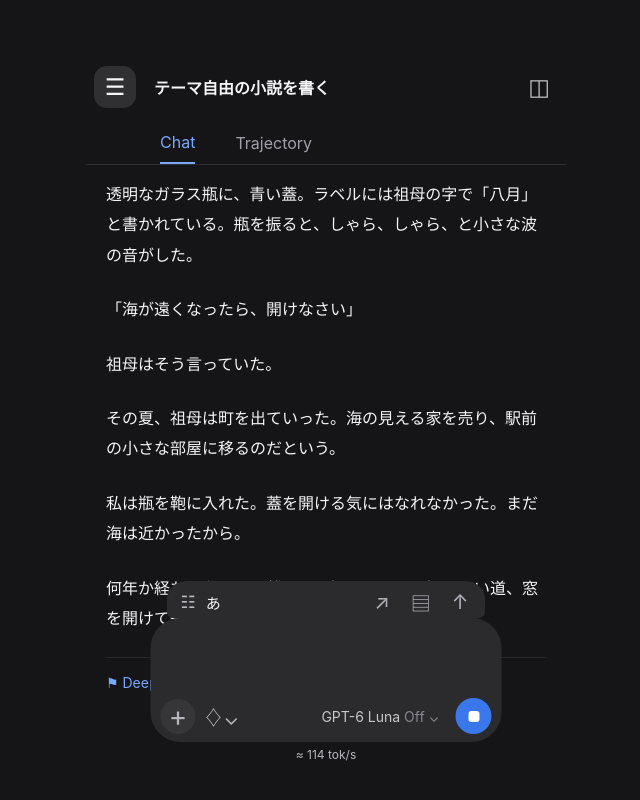
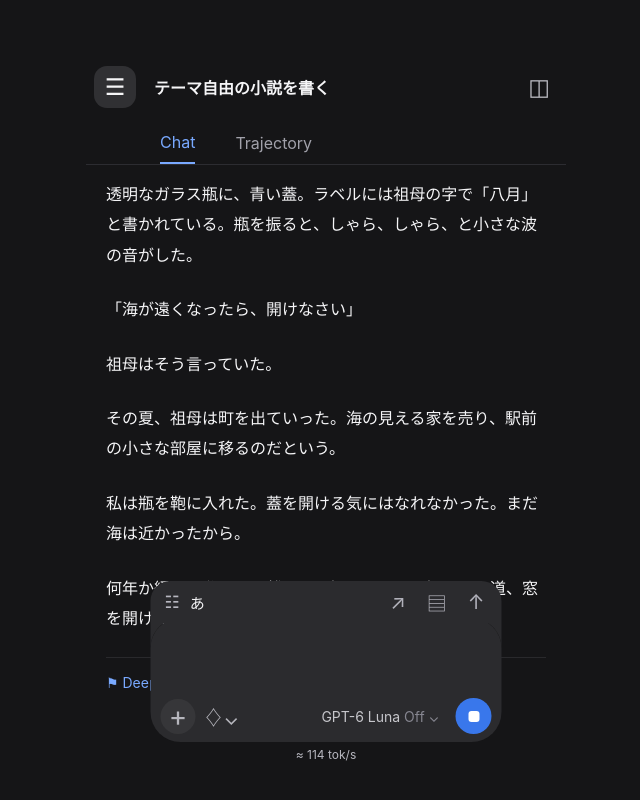
Before and after one commit to AliceSaikawa/dsh-mobile-maxxing, a website: page packages/rdsh-pwa/mockups/queue-bridge.html in a window 1280 px wide. Shown: the whole page, without its empty margins (314-954 px from the left). Drawn offline with Linux system fonts and the light colour scheme.

Commit message:
Rebuild queue corner join mockup

```diff
--- a/packages/rdsh-pwa/mockups/queue-bridge.html
+++ b/packages/rdsh-pwa/mockups/queue-bridge.html
@@ -21,8 +21,8 @@
     .story p { margin: 0 0 24px; }
     .thinking { display: flex; gap: 8px; align-items: center; color: var(--blue); border-top: 1px solid #29292c; padding-top: 12px; font-size: 14px; }
     .input-area { position: fixed; bottom: max(34px, env(safe-area-inset-bottom)); width: min(100%, 383px); left: 50%; transform: translateX(-50%); }
-    .queue-dock { position: relative; width: calc(100% - 64px); margin: 0 auto -5px; }
-    .queue-panel { position: relative; min-height: 42px; display: flex; align-items: center; gap: 10px; padding: 0 14px; background: var(--surface); border-radius: 20px 20px 0 0; }
+    .queue-dock { position: relative; z-index: 1; overflow: visible; width: calc(100% - 32px); margin: 0 auto -5px; }
+    .queue-panel { position: relative; z-index: 1; min-height: 42px; display: flex; align-items: center; gap: 10px; padding: 0 14px; background: var(--surface); border-radius: 20px 20px 0 0; }
     .queue-icon { font-size: 17px; color: #b7b7c0; }
     .queue-text { flex: 1; white-space: nowrap; overflow: hidden; text-overflow: ellipsis; font-size: 15px; }
     .queue-actions { display: flex; gap: 15px; align-items: center; }
@@ -78,32 +78,85 @@
   <script>
     const panel = document.getElementById("queuePanel");
     const card = document.getElementById("composer");
+    const dock = document.getElementById("queueDock");
+    const svgNS = "http://www.w3.org/2000/svg";
+    const fmt = (value) => String(Number(value.toFixed(3)));
+
+    function radiusPair(value, dimension) {
+      const parts = String(value || "0").trim().split(/\s+/);
+      const resolve = (part) => part.endsWith("%") ? dimension * (parseFloat(part) || 0) / 100 : parseFloat(part) || 0;
+      return { x: resolve(parts[0]), y: resolve(parts[1] || parts[0]) };
+    }
+
+    function cornerPath(side, q, c, rx, ry, overlap) {
+      if (rx <= 0 || ry <= 0 || overlap >= ry) return null;
+      const tangent = side === "left" ? c.left + rx : c.right - rx;
+      const start = side === "left" ? Math.max(q.left, c.left) : Math.min(q.right, c.right);
+      let end = side === "left" ? Math.min(q.right, tangent) : Math.max(q.left, tangent);
+      if (side === "left" ? start >= end : start <= end) return null;
+      if (overlap > 0) {
+        const inset = rx * Math.sqrt(Math.max(0, 1 - Math.pow(1 - overlap / ry, 2)));
+        const zeroY = side === "left" ? tangent - inset : tangent + inset;
+        end = side === "left" ? Math.min(end, zeroY) : Math.max(end, zeroY);
+      }
+      const depthAt = (x) => {
+        const t = side === "left" ? (tangent - x) / rx : (x - tangent) / rx;
+        return ry * (1 - Math.sqrt(Math.max(0, 1 - t * t))) - overlap;
+      };
+      if (side === "left" ? start >= end : start <= end) return null;
+      if (depthAt(start) <= 0) return null;
+      let path = "M " + fmt(start - q.left) + " 0 L " + fmt(end - q.left) + " 0";
+      for (let i = 1; i <= 20; i += 1) {
+        const x = end + (start - end) * i / 20;
+        path += " L " + fmt(x - q.left) + " " + fmt(Math.max(0, depthAt(x)));
+      }
+      return path + " Z";
+    }
+
     function drawJoin() {
-      if (panel.hidden) { panel.style.clipPath = ""; return; }
+      const existing = dock.querySelector("[data-rdsh-queue-join]");
+      if (dock.hidden || panel.hidden) { existing?.remove(); return; }
       const q = panel.getBoundingClientRect();
       const c = card.getBoundingClientRect();
-      const radius = Math.min(parseFloat(getComputedStyle(card).borderTopLeftRadius) || 0, c.height / 2);
-      const w = q.width;
-      const bottom = Math.min(q.height, c.top - q.top + 0.5);
-      const topRadius = Math.min(parseFloat(getComputedStyle(panel).borderTopLeftRadius) || 0, w / 2, bottom / 2);
-      const left = Math.max(0, Math.min(w / 2, c.left + radius - q.left));
-      const right = Math.min(w, Math.max(w / 2, c.right - radius - q.left));
-      const curveTop = Math.max(topRadius, bottom - 16);
-      const controlY = Math.max(curveTop, bottom - 2);
-      const d = "M " + topRadius + " 0 H " + (w - topRadius)
-        + " Q " + w + " 0 " + w + " " + topRadius
-        + " V " + curveTop
-        + " C " + w + " " + controlY + " " + w + " " + bottom + " " + right + " " + bottom
-        + " H " + left + " C 0 " + bottom + " 0 " + controlY + " 0 " + curveTop
-        + " V " + topRadius + " Q 0 0 " + topRadius + " 0 Z";
-      panel.style.clipPath = 'path("' + d + '")';
-      panel.setAttribute("data-rdsh-queue-clip", "");
+      const d = dock.getBoundingClientRect();
+      const css = getComputedStyle(card);
+      const left = radiusPair(css.borderTopLeftRadius, Math.min(c.width, c.height));
+      const right = radiusPair(css.borderTopRightRadius, Math.min(c.width, c.height));
+      const overlap = q.bottom - c.top;
+      const paths = [
+        cornerPath("left", q, c, Math.min(left.x, c.width / 2), Math.min(left.y, c.height / 2), overlap),
+        cornerPath("right", q, c, Math.min(right.x, c.width / 2), Math.min(right.y, c.height / 2), overlap),
+      ].filter(Boolean);
+      const gap = Math.max(0, -overlap);
+      const flatLeft = Math.max(q.left, c.left + left.x);
+      const flatRight = Math.min(q.right, c.right - right.x);
+      if (gap > 0 && flatRight > flatLeft) {
+        paths.push("M " + fmt(flatLeft - q.left) + " 0 H " + fmt(flatRight - q.left) + " V " + fmt(gap) + " H " + fmt(flatLeft - q.left) + " Z");
+      }
+      if (!paths.length) { existing?.remove(); return; }
+      const depthNumbers = paths.join(" ").match(/-?\d+(?:\.\d+)?/g)?.map(Number) || [];
+      const height = Math.max(1, ...depthNumbers.filter((_, index) => index % 2 === 1));
+      const svg = existing || document.createElementNS(svgNS, "svg");
+      svg.setAttribute("data-rdsh-queue-join", "");
+      svg.setAttribute("aria-hidden", "true");
+      svg.setAttribute("viewBox", "0 0 " + fmt(q.width) + " " + fmt(height));
+      svg.setAttribute("preserveAspectRatio", "none");
+      Object.assign(svg.style, { position: "absolute", left: (q.left - d.left) + "px", top: (q.bottom - d.top) + "px", width: q.width + "px", height: height + "px", overflow: "visible", pointerEvents: "none", zIndex: "0" });
+      svg.replaceChildren();
+      const fill = getComputedStyle(panel).backgroundColor;
+      for (const data of paths) {
+        const shape = document.createElementNS(svgNS, "path");
+        shape.setAttribute("d", data);
+        shape.setAttribute("fill", fill);
+        svg.append(shape);
+      }
+      if (!existing) dock.append(svg);
     }
+
     const update = () => requestAnimationFrame(drawJoin);
     window.addEventListener("resize", update);
     new ResizeObserver(update).observe(card);
     new ResizeObserver(update).observe(panel);
-    const dock = document.getElementById("queueDock");
     document.getElementById("removeQueue").addEventListener("click", () => { dock.hidden = true; update(); });
     document.getElementById("addQueue").addEventListener("click", () => { dock.hidden = false; panel.hidden = false; update(); });
     document.getElementById("editQueue").addEventListener("click", () => {
```
